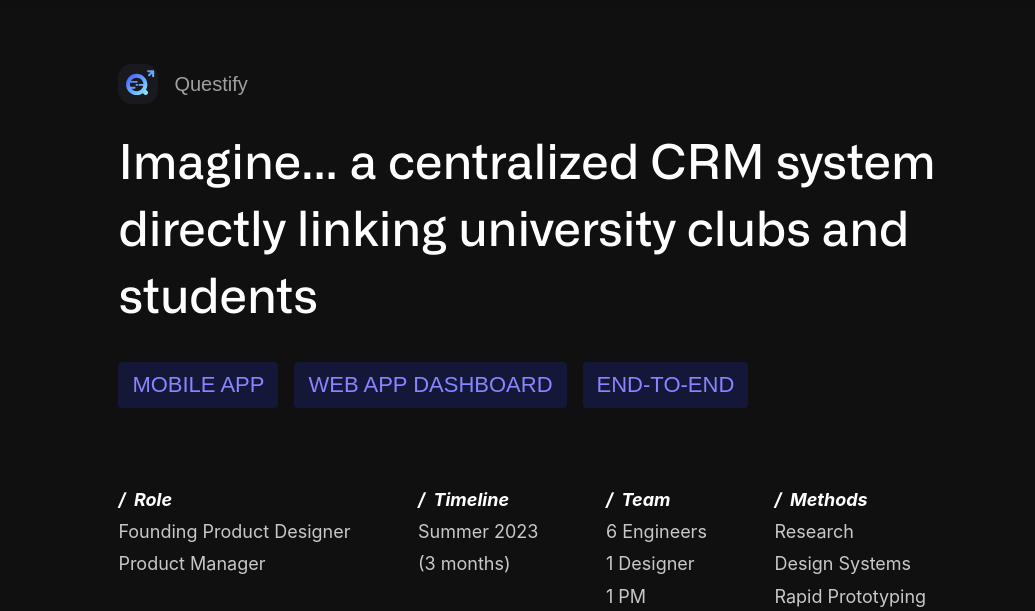
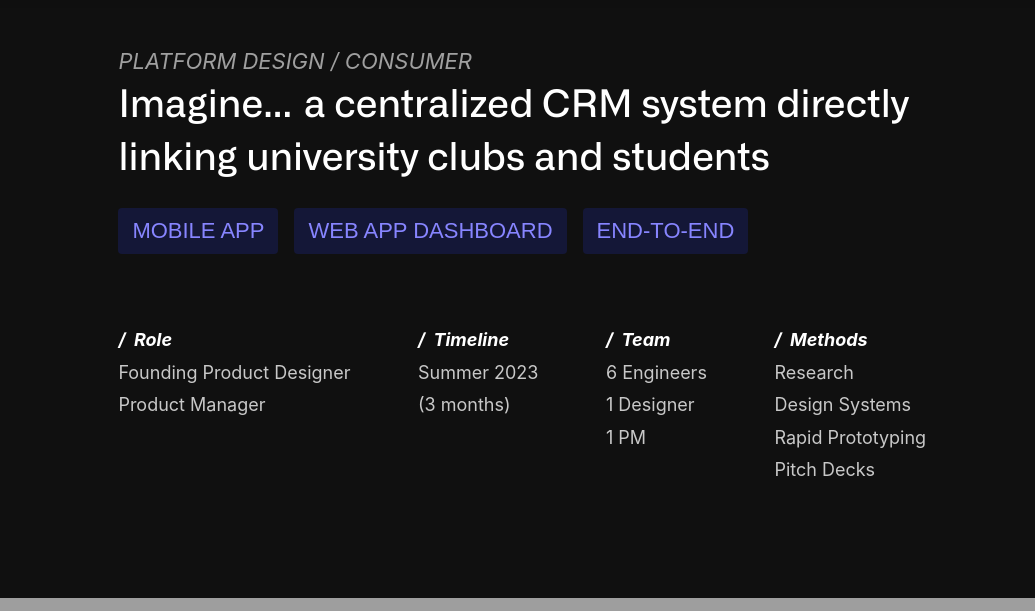
Before and after one commit to Jaslavie/personal-portfolio, a PHP site: page /questify.html in a window 1280 px wide. Shown: the part 96-707 px from the top of the page, without its empty margins (112-1147 px from the left). Run offline with PHP 8.4, Linux system fonts and the light colour scheme; some libraries are stand-ins or nearby versions; some web fonts are replaced; grey boxes are pictures that could not be loaded.

Commit message:
revise case study

```diff
--- a/questify.html
+++ b/questify.html
@@ -68,12 +68,8 @@
       <script src="main.js"></script>
 
       <div class="case-header">
-        <div class="case-subheading-contain">
-          <img
-            src="images/questify/Questify Logo Icon Black Gradient.svg"
-            alt=""
-          />
-          <p class="case-subheading">Questify</p>
+        <div class="case-subheading-main">
+          PLATFORM DESIGN / CONSUMER
         </div>
 
         <div class="case-header-contain">
--- a/style.css
+++ b/style.css
@@ -1726,13 +1726,13 @@ h1 span,
   display: grid;
   place-content: center;
   height: fit-content;
-  gap: 12px;
+  gap: 6px;
 }
 .case-header .tag-wrap {
   margin: 2vh 0;
 }
 .case-header-contain {
-  font-size: var(--title);
+  font-size: 38px;
   font-family: var(--font);
   line-height: 1.4;
 }
@@ -1742,13 +1742,12 @@ h1 span,
   color: var(--subheadingColor);
   font-family: var(--secfont);
 }
-.case-subheading-contain {
-  display: flex;
-  align-items: center;
-  flex-direction: row;
-  gap: 16px;
-  margin: 0;
-  height: fit-content;
+.case-subheading-main {
+  font-size: 22px;
+  font-weight: 400;
+  color: var(--subheadingColor);
+  font-style: italic;
+  font-family: var(--textfont);
 }
 .case-subheading-contain img {
   max-width: 40px;
```
Also changed, not shown: other parts of questify.html (+10 -14 lines).
